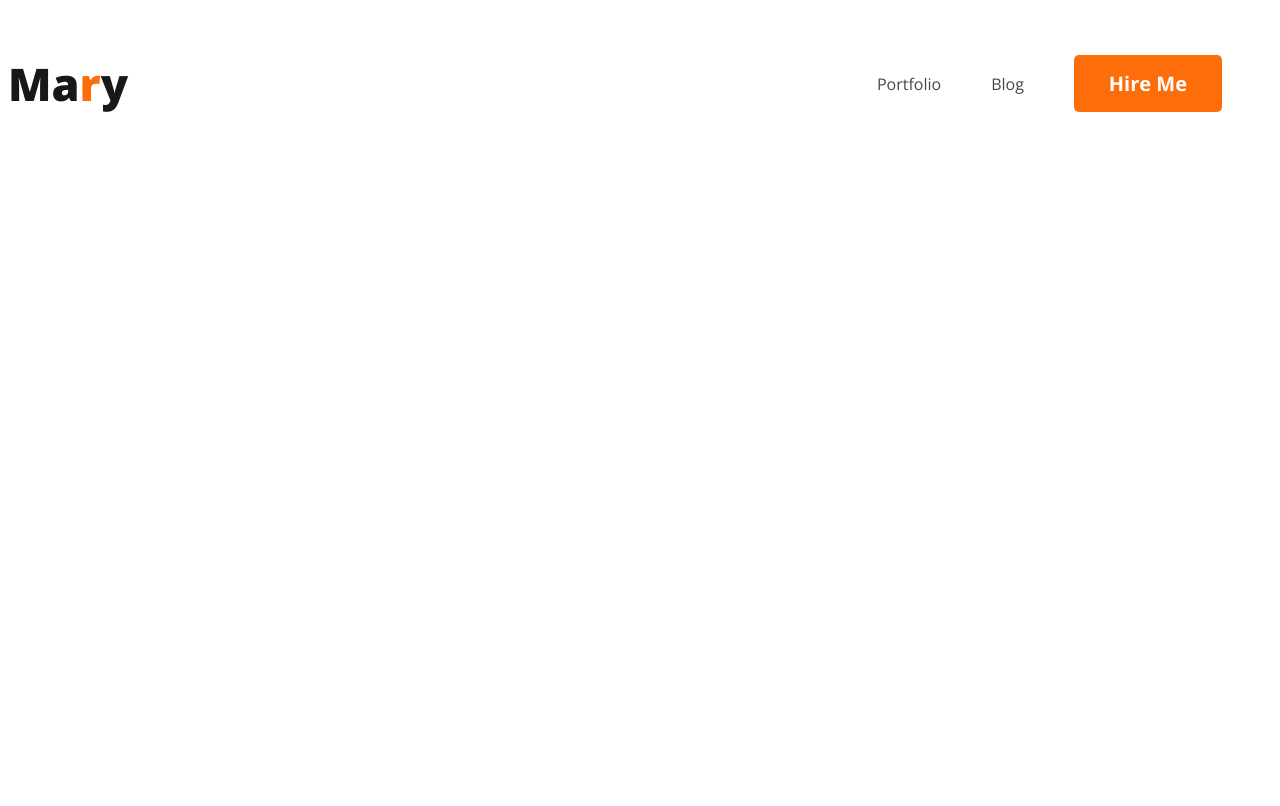
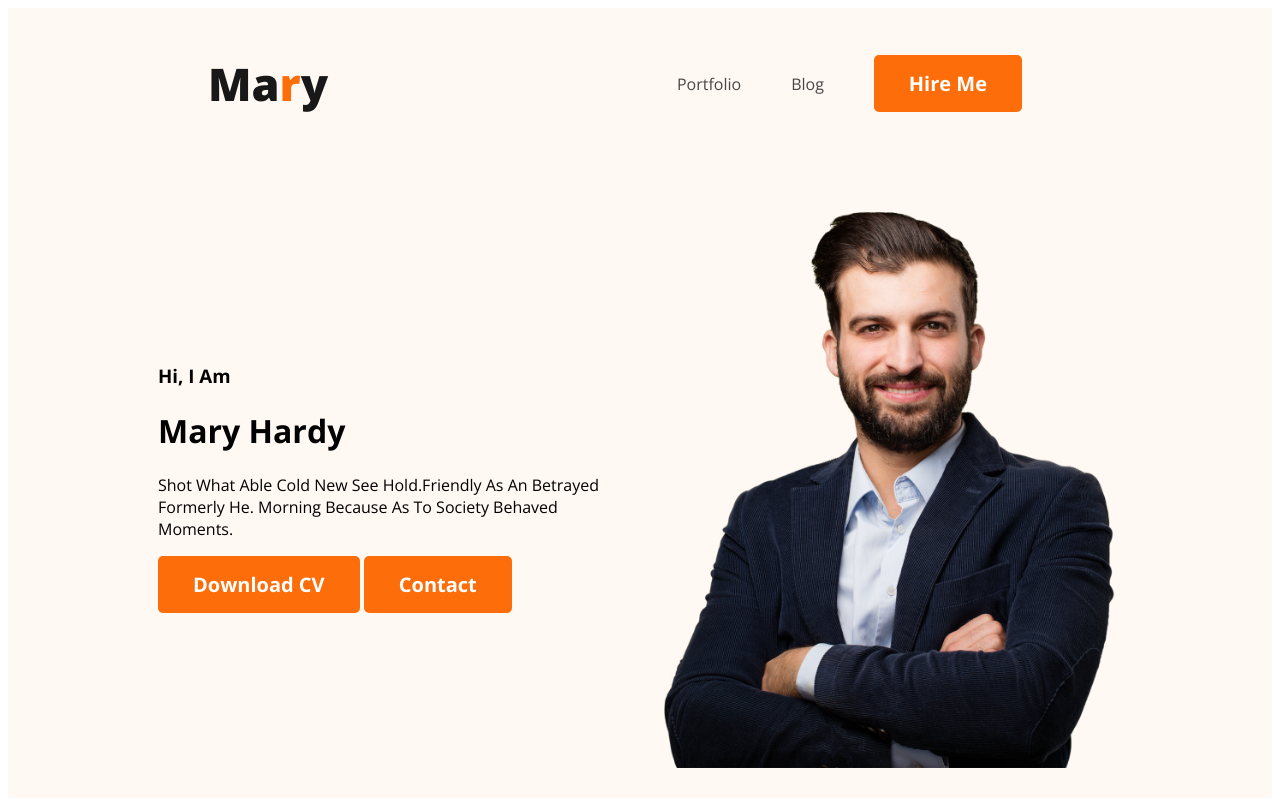
Before and after one commit to sumaiya-rahman-chowdhury/portfolio, a plain HTML site: page index.html in a window 1280 px wide. Drawn offline with nearby package versions, Linux system fonts and the light colour scheme.

Commit message:
banner added

```diff
--- a/index.html
+++ b/index.html
@@ -13,7 +13,7 @@
 </head>
 
 <body>
-    <header>
+    <header class="header">
         <nav>
             <h3 class="nav-title">ma<span class="txt-primary-clr">r</span>y</h3>
             <ul>
@@ -22,6 +22,17 @@
                 <li><button class="bttn-primary">hire me</button></li>
             </ul>
         </nav>
+        <div class="banner">
+            <div class="banner-content">
+                <h3 class="banner-greeting">Hi, I am</h3>
+                <h1>Mary Hardy</h1>
+                <p>Shot what able cold new see hold.Friendly as an betrayed formerly he. Morning because as to society
+                    behaved moments.</p>
+                    <button class="bttn-primary">Download CV</button>
+                    <button class="bttn-primary">Contact</button>
+            </div>
+            <img src="images/hardy.png" alt="" class="profile-pic">
+        </div>
     </header>
     <main>
 
--- a/style.css
+++ b/style.css
@@ -7,6 +7,7 @@ nav {
     display: flex;
     justify-content: space-between;
     align-items: center;
+    margin: 0px 200px;
 }
 
 .nav-title {
@@ -15,22 +16,27 @@ nav {
     font-weight: 800;
 
 }
-.txt-primary-clr{
+
+.txt-primary-clr {
     color: #FD6E0A;
 }
-nav > ul{
+
+nav>ul {
     display: flex;
     align-items: center;
 }
-nav li{
+
+nav li {
     list-style: none;
     margin-right: 50px;
 }
-nav a{
+
+nav a {
     text-decoration: none;
-    color:#474747;
+    color: #474747;
 }
-.bttn-primary{
+
+.bttn-primary {
     border-radius: 5px;
     background: #FD6E0A;
     border: 0px;
@@ -40,3 +46,14 @@ font-weight: 700;
     color: white;
     padding: 15px 35px;
 }
+.header{
+    background: #FFF8F3;
+}
+.banner{
+    padding:30px 150px;
+   display: flex;
+   align-items: center;
+}
+.profile-pic{
+    width: 500px;
+}
```
Lines whose indentation alone changed are shown as unchanged.
